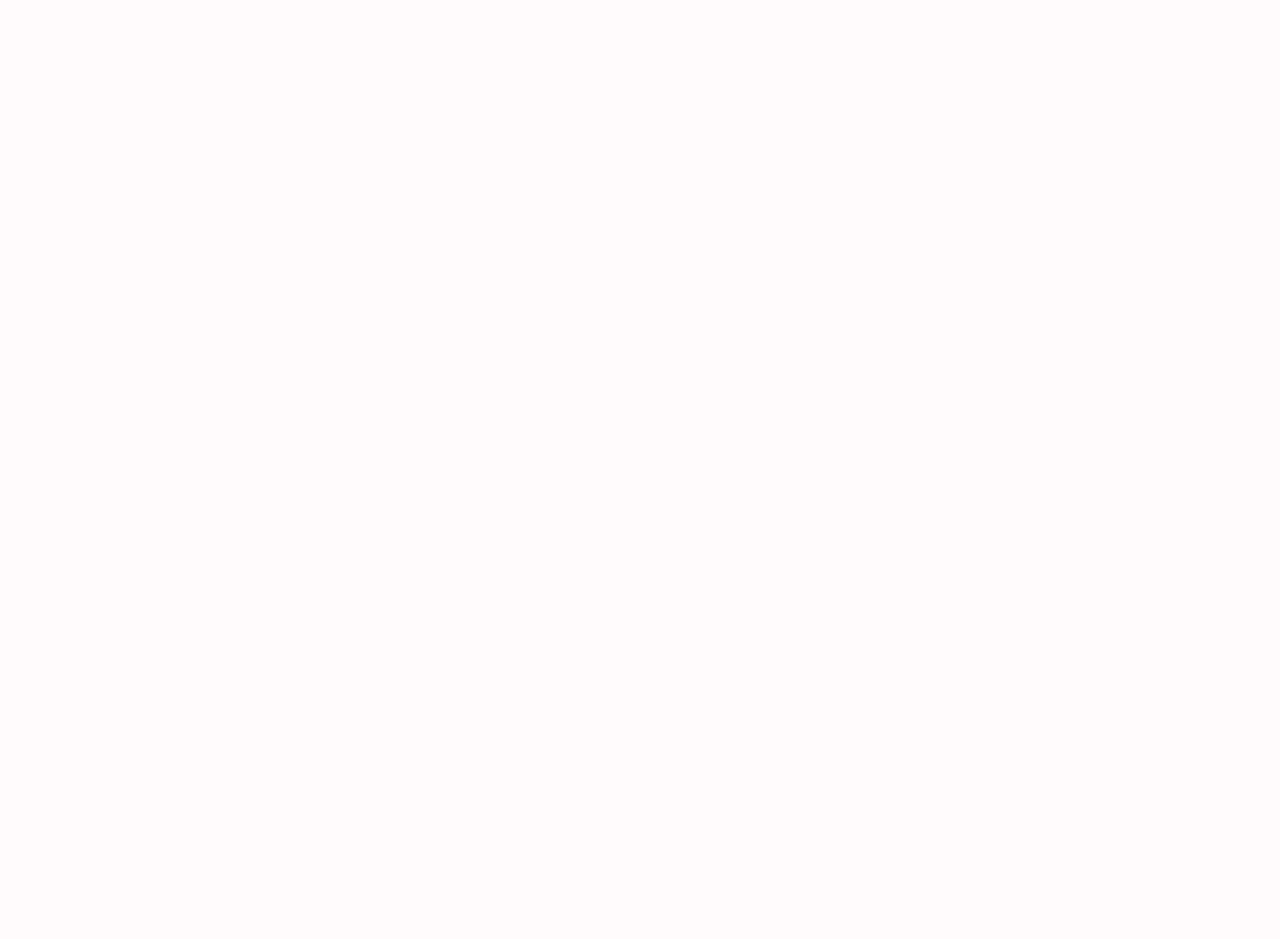
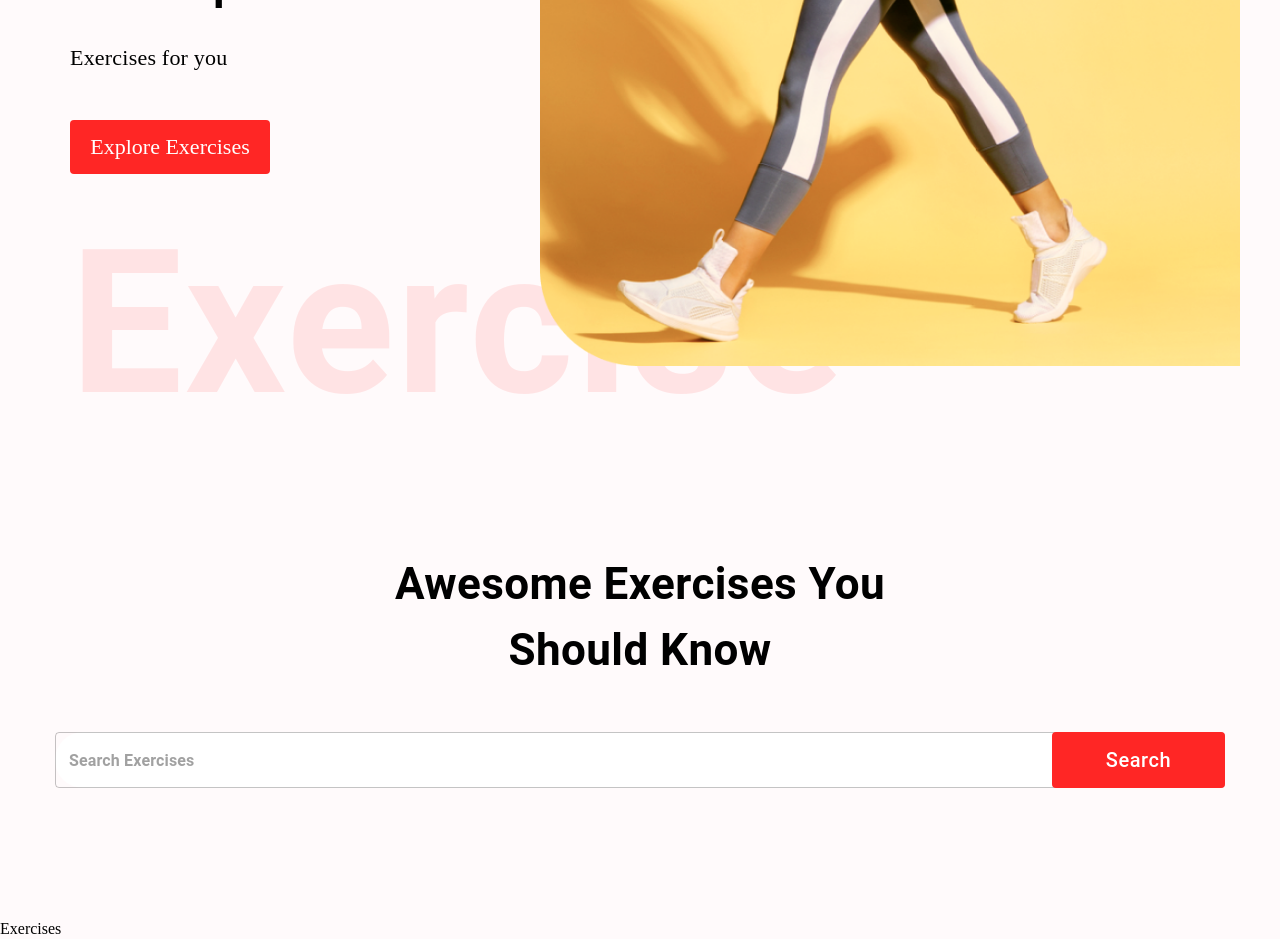
Before and after one commit to Chadkaplan/Gym-App, a React (Create React App) app: page / in a window 1280 px wide. Shown: the part 500-1439 px from the top of the page. Before the commit the page ends 800 px from the top, so only its background shows below. Built offline with nearby package versions, Linux system fonts and the light colour scheme.

Commit message:
Complete JSX for SearchExercises component. Logic required for searching and tracking field input.

```diff
--- /dev/null
+++ b/src/components/Exercises.js
@@ -0,0 +1,9 @@
+import React from 'react'
+
+const Exercises = () => {
+  return (
+    <div>Exercises</div>
+  )
+}
+
+export default Exercises
--- /dev/null
+++ b/src/components/HeroBanner.js
@@ -0,0 +1,26 @@
+import React from 'react';
+import { Box, Stack, Typography } from '@mui/material';
+
+import HeroBannerImage from '../assets/images/banner.png';
+
+const HeroBanner = () => (
+  <Box sx={{ mt: { lg: '212px', xs: '70px' }, ml: { sm: '50px' } }} position="relative" p="20px">
+    <Typography color="#FF2625" fontWeight="600" fontSize="26px">Sam Fitness</Typography>
+    <Typography fontWeight={700} sx={{ fontSize: { lg: '44px', xs: '40px' } }} mb="23px" mt="30px">
+      Sweat, Smile <br />
+      And Repeat
+    </Typography>
+    <Typography fontSize="22px" fontFamily="Alegreya" lineHeight="35px">
+      Exercises for you
+    </Typography>
+    <Stack>
+      <a href="#exercises" style={{ marginTop: '45px', textDecoration: 'none', width: '200px', textAlign: 'center', background: '#FF2625', padding: '14px', fontSize: '22px', textTransform: 'none', color: 'white', borderRadius: '4px' }}>Explore Exercises</a>
+    </Stack>
+    <Typography fontWeight={600} color="#FF2625" sx={{ opacity: '0.1', display: { lg: 'block', xs: 'none' }, fontSize: '200px' }}>
+      Exercise
+    </Typography>
+    <img src={HeroBannerImage} alt="hero-banner" className="hero-banner-img" />
+  </Box>
+);
+
+export default HeroBanner;
--- /dev/null
+++ b/src/components/SearchExercises.js
@@ -0,0 +1,27 @@
+import React, {useEffect, useState} from 'react'
+import { Box, Button, Stack, TextField, Typography} from "@mui/material"
+
+const SearchExercises = () => {
+  return (
+    <Stack alignItems="center" mt="37px" justifyContent="center" p="20px">
+      <Typography fontWeight={700} sx={{ fontSize: { lg: '44px', xs: '30px' } }} mb="49px" textAlign="center">
+        Awesome Exercises You <br /> Should Know
+      </Typography>
+      <Box position="relative" mb="72px">
+        <TextField
+          height="76px"
+          sx={{ input: { fontWeight: '700', border: 'none', borderRadius: '4px' }, width: { lg: '1170px', xs: '350px' }, backgroundColor: '#fff', borderRadius: '40px' }}
+          placeholder="Search Exercises"
+          type="text"
+        />
+        <Button className="search-btn" sx={{ bgcolor: '#FF2625', color: '#fff', textTransform: 'none', width: { lg: '173px', xs: '80px' }, height: '56px', position: 'absolute', right: '0px', fontSize: { lg: '20px', xs: '14px' } }}>
+          Search
+        </Button>
+      </Box>
+      <Box sx={{ position: 'relative', width: '100%', p: '20px' }}>
+      </Box>
+    </Stack>
+  );
+}
+
+export default SearchExercises
--- a/src/pages/Home.js
+++ b/src/pages/Home.js
@@ -1,9 +1,17 @@
-import React from 'react'
+import React, {useState} from 'react'
+import { Box } from '@mui/material'
+import Exercises from '../components/Exercises'
+import HeroBanner from '../components/HeroBanner'
+import SearchExercises from '../components/SearchExercises'
 
 const Home = () => {
   return (
-    <div>Home</div>
-  )
+    <Box>
+        <HeroBanner />
+        <SearchExercises />
+        <Exercises />
+    </Box>
+    )
 }
 
 export default Home
```
